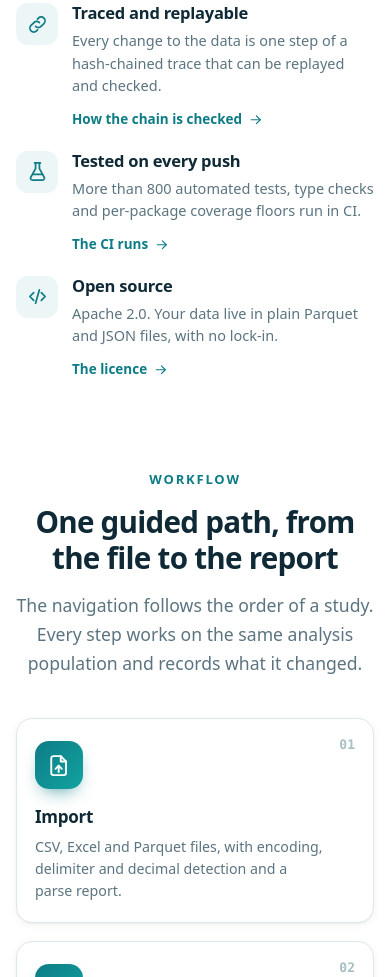
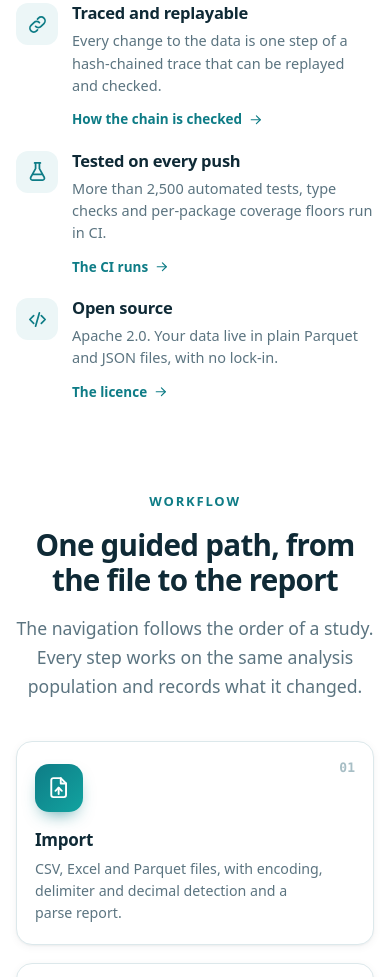
Before and after one commit to KarimELMERNISSI/Cohort-Studio, a plain HTML site: page docs/index.html in a window 390 px wide. Shown: the part 1461-2438 px from the top of the page. Drawn offline with Linux system fonts and the light colour scheme.

Commit message:
docs: the README and the site count more than 2,500 automated tests
The README's "Verification & Test Suite" and the site's "Tested on
every push" card said more than 1,500 and more than 800 automated
tests. The suite holds 2,552 today; CI runs 2,549 of them on every push
(the other 3 are marked integration or slow).

- README.md, docs/index.html: "More than 2,500 automated tests".
- CHANGELOG.

The site's tests and the quality gates pass (67). The card keeps four
lines, as its neighbours do, at desktop width and on a phone (the site
has one theme).

```diff
--- a/docs/index.html
+++ b/docs/index.html
@@ -166,7 +166,7 @@
         <div class="fact">
           <span class="fact-icon"><svg class="i" aria-hidden="true"><use href="#i-flask"/></svg></span>
           <h3>Tested on every push</h3>
-          <p>More than 800 automated tests, type checks and per-package coverage floors run in CI.</p>
+          <p>More than 2,500 automated tests, type checks and per-package coverage floors run in CI.</p>
           <a class="link-arrow fact-link" href="https://github.com/KarimELMERNISSI/Cohort-Studio/actions/workflows/ci.yml">The CI runs <svg class="i" aria-hidden="true"><use href="#i-arrow"/></svg></a>
         </div>
         <div class="fact">
```
Also changed, not shown: 2 other files.
